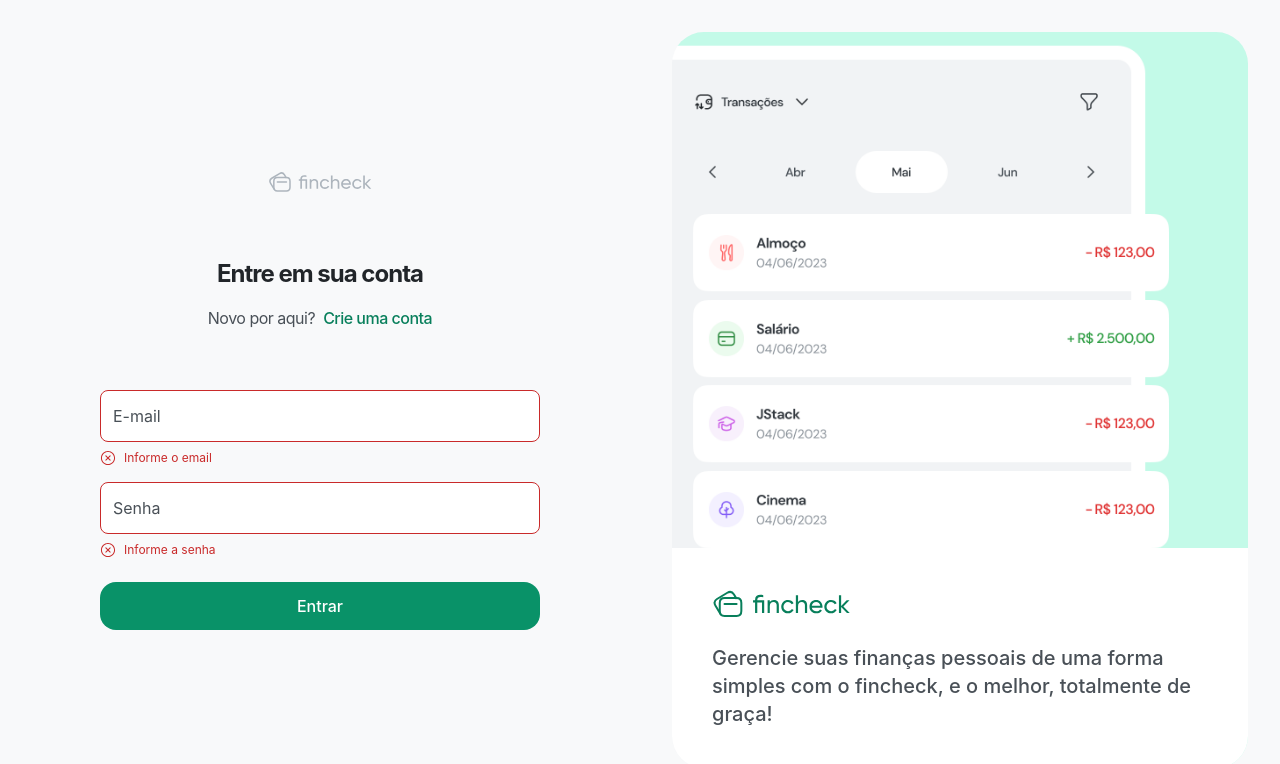
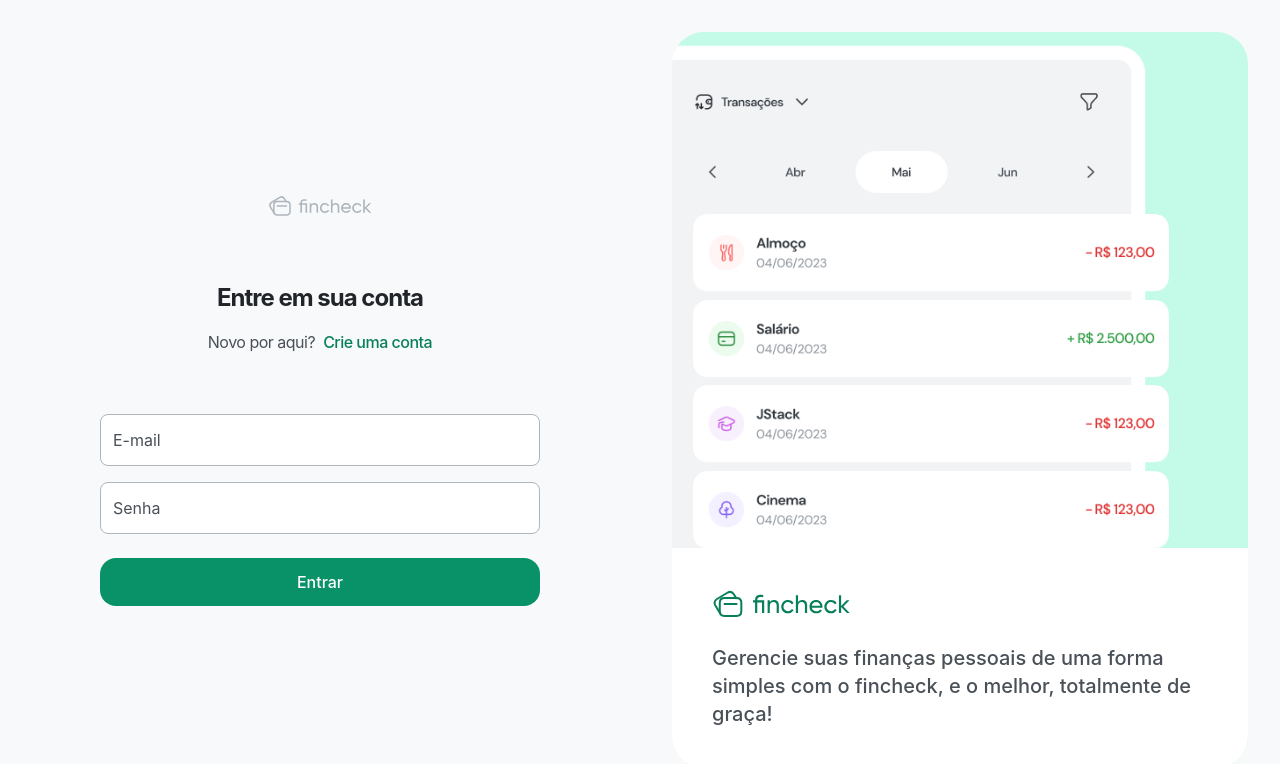
Before and after one commit to lucasmarkes/fincheck, a React (Vite) app in the folder fe/: page /login in a window 1280 px wide. Shown: the top 764 px of the page. Built offline with nearby package versions, Linux system fonts and the light colour scheme.

Commit message:
feat: update Login page to display dynamic error messages for email and password inputs

```diff
--- a/fe/src/view/pages/Login/index.tsx
+++ b/fe/src/view/pages/Login/index.tsx
@@ -31,23 +31,15 @@ export function Login() {
 				<Input
 					type="email"
 					placeholder="E-mail"
-					error="Informe o email"
+					error={errors.email?.message}
 					{...register("email")}
 				/>
-				{/* {errors.email && (
-					<span className="text-red-500 text-sm">{errors.email.message}</span>
-				)} */}
 				<Input
 					type="password"
 					placeholder="Senha"
-					error="Informe a senha"
+					error={errors.password?.message}
 					{...register("password")}
 				/>
-				{/* {errors.password && (
-					<span className="text-red-500 text-sm">
-						{errors.password.message}
-					</span>
-				)} */}
 				<Button type="submit" label="Entrar" className="mt-2" />
 			</form>
 		</>
```
